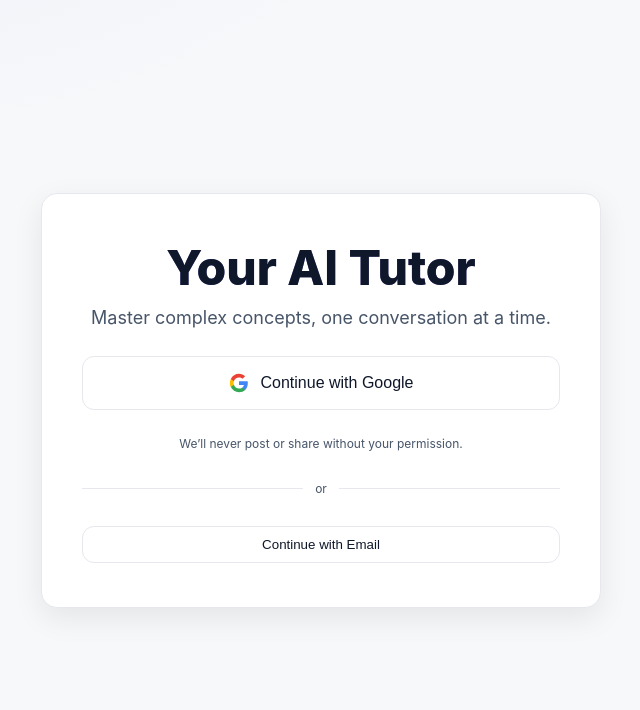
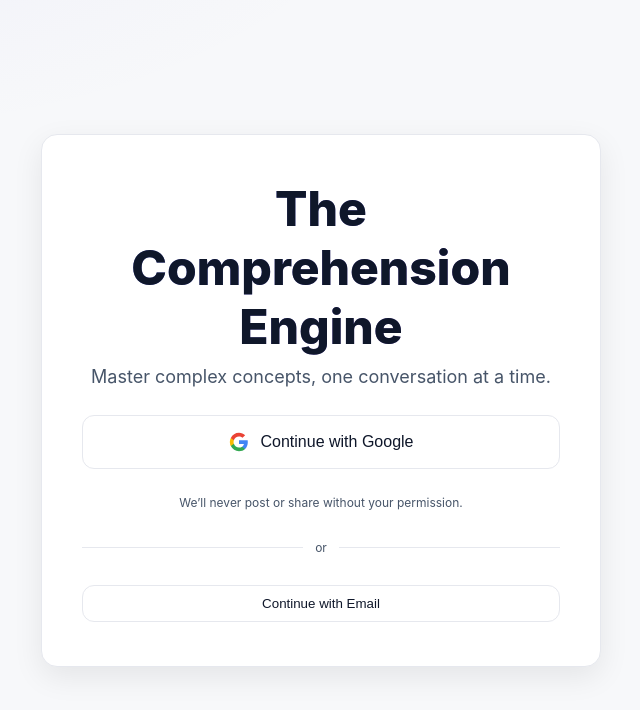
Before and after one commit to rezeile/comprehension-engine, a React (Create React App) app in the folder frontend/: page /c/1 in a window 1280 px wide. Shown: the top 710 px of the page, without its empty margins (319-959 px from the left). Built offline with nearby package versions, Linux system fonts and the light colour scheme; no server answers.

Commit message:
update title

```diff
--- a/frontend/src/components/Auth/Login.tsx
+++ b/frontend/src/components/Auth/Login.tsx
@@ -20,7 +20,7 @@ const Login: React.FC = () => {
     <div className={containerClass}>
       <div className="login-card">
         <div className="login-header">
-          <h1 className="hero-title">Your AI Tutor</h1>
+          <h1 className="hero-title">The Comprehension Engine</h1>
           <p className="hero-subtitle">Master complex concepts, one conversation at a time.</p>
         </div>
 
```
